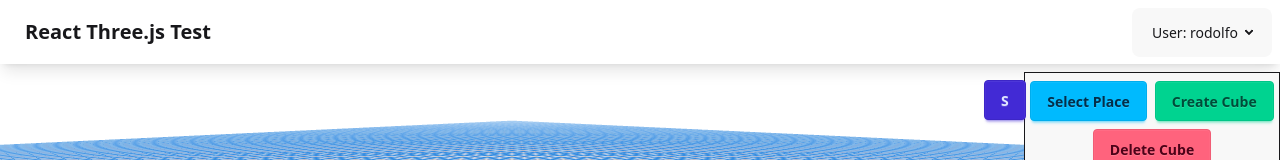
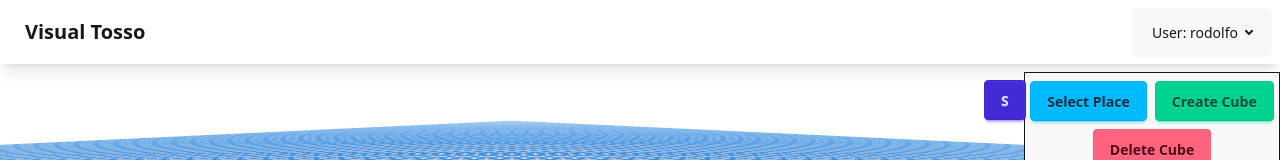
Before and after one commit to eisterman/react-three-test, a React (Vite) app: page / in a window 1280 px wide. Shown: the top 160 px of the page. Built offline with nearby package versions, Linux system fonts and the light colour scheme.

Commit message:
Change project name to visual-tosso

```diff
--- a/package.json
+++ b/package.json
@@ -1,5 +1,5 @@
 {
-  "name": "react-three-test",
+  "name": "visual-tosso",
   "private": true,
   "version": "0.0.0",
   "type": "module",
@@ -45,6 +45,7 @@
     "eslint-plugin-react-refresh": "^0.4.23",
     "globals": "^16.4.0",
     "prettier": "^3.6.2",
+    "supabase": "^2.53.6",
     "tailwindcss": "^4.1.14",
     "typescript": "~5.9.3",
     "typescript-eslint": "^8.46.0",
--- a/pnpm-workspace.yaml
+++ b/pnpm-workspace.yaml
@@ -1,3 +1,4 @@
 onlyBuiltDependencies:
   - '@tailwindcss/oxide'
   - esbuild
+  - supabase
--- a/src/routes/index.tsx
+++ b/src/routes/index.tsx
@@ -12,7 +12,7 @@ function Navbar() {
   return (
     <div className='navbar bg-base-100 shadow-lg flex flex-row justify-between'>
       <div className='navbar-start'>
-        <a className='btn btn-ghost text-xl'>React Three.js Test</a>
+        <a className='btn btn-ghost text-xl'>Visual Tosso</a>
       </div>
       <div className='navbar-end'>
         <ul className='menu menu-horizontal bg-base-200 rounded-box'>
```
Also changed, not shown: 1 other file (tests, documents, lock files or other folders).
